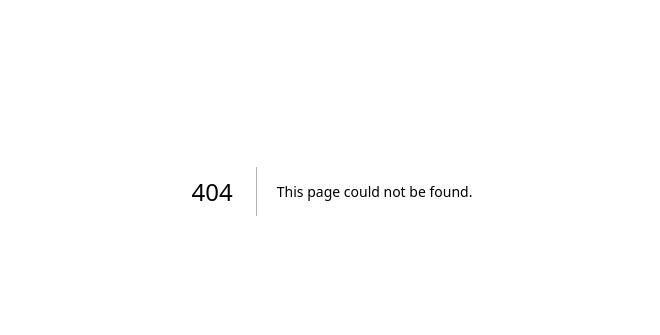
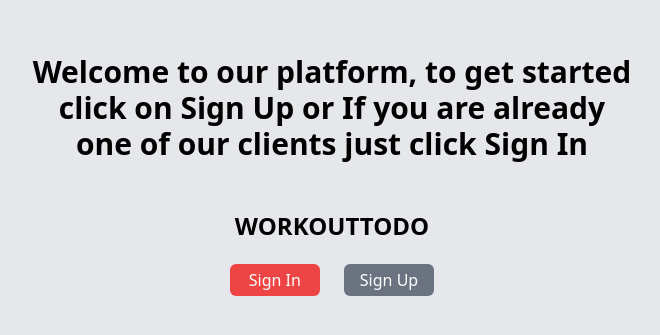
Before and after one commit to YassineDev1/WORKOUTTODO-frontend, a Next.js app: page / in a window 1280 px wide. Before the commit this address had no page. Shown: the part 209-544 px from the top of the page, without its empty margins (308-968 px from the left). Built offline with nearby package versions, Linux system fonts and the light colour scheme.

Commit message:
create homePage

```diff
--- /dev/null
+++ b/app/page.tsx
@@ -0,0 +1,20 @@
+import Link from "next/link";
+
+const HomePage: React.FC = () => {
+  return (
+    <div className="w-full h-screen bg-gray-200">
+      <div className="flex flex-col items-center justify-center h-full gap-4">
+        <p className="text-3xl font-bold text-center max-w-[600px]"> Welcome to our platform, to get started click on Sign Up or If you are already one of our clients just click Sign In</p>
+        <div className="flex flex-col gap-4 items-center justify-between p-8 min-h-[150px]">
+          <h1 className="text-2xl font-semibold">WORKOUTTODO</h1>
+          <div className="flex items-center justify-center gap-6">
+            <Link className="px-4 py-1 text-white bg-red-500 rounded-md hover:bg-red-400 min-w-[90px] text-center" href="auth/login">Sign In</Link>
+            <Link className="px-4 py-1 text-white bg-gray-500 rounded-md hover:bg-gray-400 min-w-[90px] text-center" href="auth/signup">Sign Up</Link>
+          </div>
+        </div>
+      </div>
+    </div>
+  );
+};
+
+export default HomePage;
```
